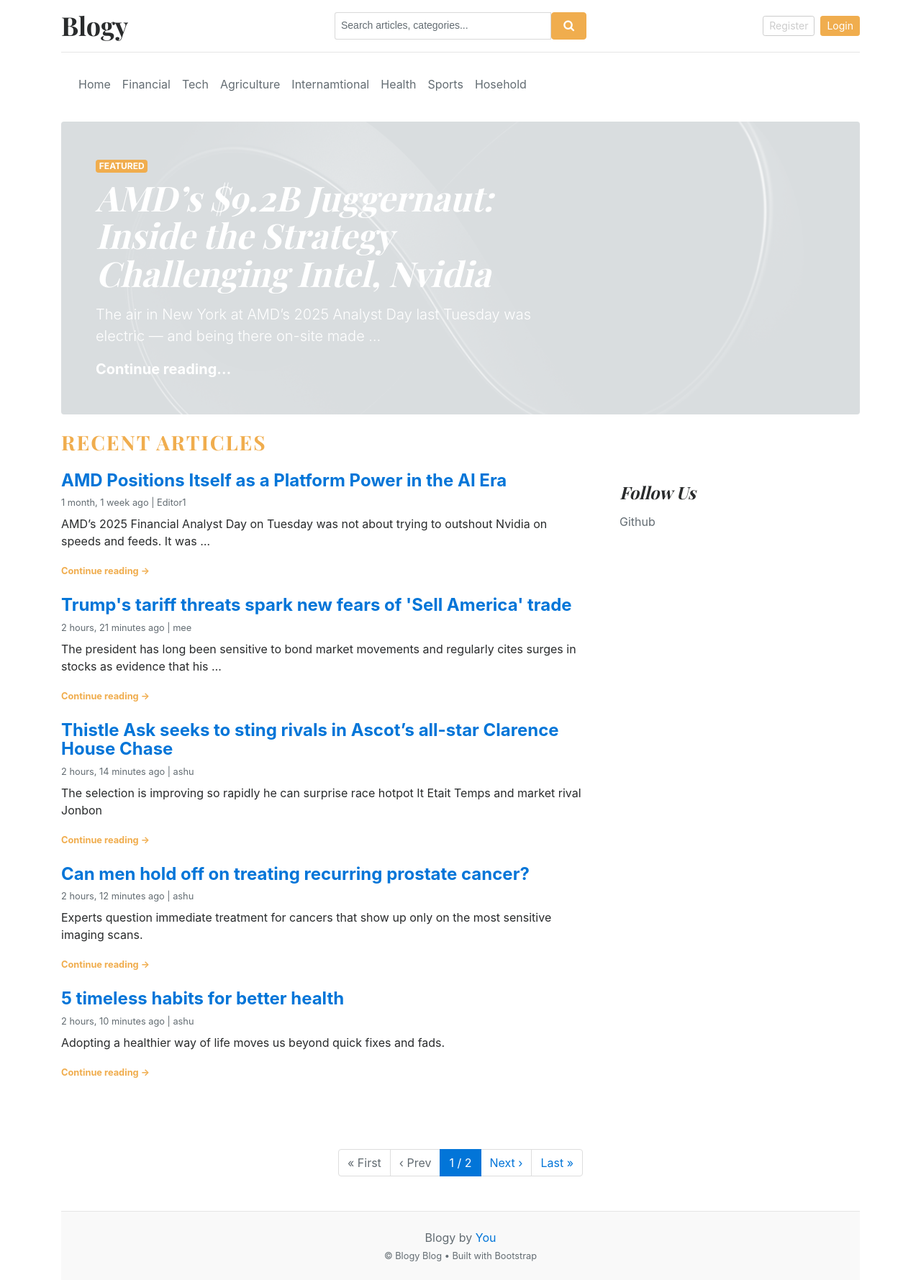
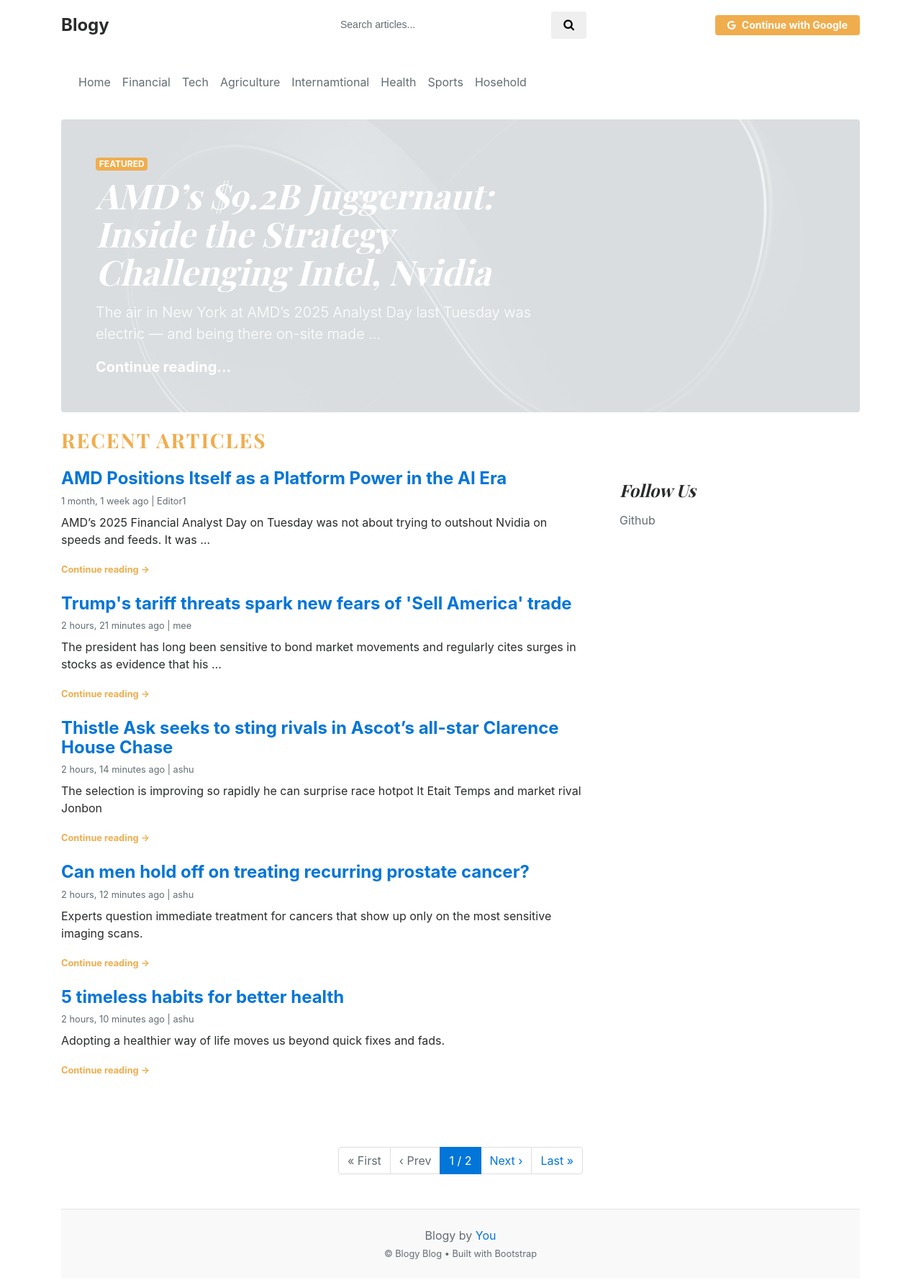
Before and after one commit to anirudhkhemriyaa/Blogy, a Django app: page / in a window 1280 px wide. Shown: the whole page at 72% size. After the commit the page ends 1750 px from the top, so only its background shows below. Run offline with Django 5.2, Linux system fonts and the light colour scheme; data comes from the database, SQL or seed files in the repository; both versions use the stored data as it was after the commit; some libraries are stand-ins or nearby versions.

Commit message:
Google auth implemented

```diff
--- a/blog/views.py
+++ b/blog/views.py
@@ -63,7 +63,7 @@ def search(request):
     return render(request , "search.html" , context)
 
 
-@login_required(login_url='login')
+@login_required
 def dashboard(request):
     category_count = Category.objects.all().count()
     blogs_count = Blog.objects.filter(author = request.user).count()
--- a/blogy/urls.py
+++ b/blogy/urls.py
@@ -28,8 +28,6 @@ urlpatterns = [
     path('category/',include('blog.urls')),
     path('blog/<slug:slug>/', blogView.blogs , name= 'blogs'),
     path('search/' , blogView.search , name='search'),
-    path('register/' , views.register , name="register"),
-    path('login/' , views.log_in , name="login"),
-    path('logout/' , views.log_out , name="logout"),
+    path('accounts/', include('allauth.urls')),
     path('dashboard/',include('blog.urls')),
 ] + static(settings.MEDIA_URL, document_root=settings.MEDIA_ROOT)
--- a/blogy/views.py
+++ b/blogy/views.py
@@ -30,45 +30,6 @@ def home(request):
     return render(request , "home.html" , context)
 
 
-
-def register(request):
-    if request.method == "POST":
-        form = RegistrationForm(request.POST)
-        if form.is_valid():
-          form.save()
-          return redirect('home')
-    else:
-        form = RegistrationForm()
-    context = {
-        'form':form
-    }
-    return render(request , "register.html" , context)
-
-
-
-
-def log_in(request):
-    if request.method == "POST":
-        form = AuthenticationForm(request , request.POST)
-        if form.is_valid():
-            username = form.cleaned_data['username']
-            password = form.cleaned_data['password']
-
-            user = authenticate(request, username = username , password=password)
-            if user is not None:
-                login(request , user)
-                return redirect('dashboard')
-            else:
-                return redirect('login')
-
-    form = AuthenticationForm()
-    context ={
-        'form':form
-    }
-    return render(request , "login.html" , context)
-
-
-
 def log_out(request):
     logout(request)
     return redirect('home')
--- a/templates/base.html
+++ b/templates/base.html
@@ -1,6 +1,11 @@
 {% load static %}
 <!DOCTYPE html>
 <html lang="en">
+
+
+{% load socialaccount %}
+
+
 <head>
     <meta charset="UTF-8">
     <meta name="viewport" content="width=device-width, initial-scale=1.0">
@@ -19,40 +24,28 @@
     <link rel="stylesheet" href="https://cdnjs.cloudflare.com/ajax/libs/font-awesome/4.7.0/css/font-awesome.min.css">
 
 </head>
-<body class="bg-light">
+<body>
 
 <div class="container">
 
-    <!-- HEADER -->
-    <header class="blog-header py-3 mb-3 border-bottom sticky-top bg-white">
-        <div class="row flex-nowrap justify-content-between align-items-center">
+   <header class="py-3 mb-3 border-bottom sticky-top bg-surface shadow-soft">
+  <div class="row align-items-center">
 
-            <!-- Logo / Brand -->
-            <div class="col-4 d-flex align-items-center">
-                <a class="blog-header-logo text-dark font-weight-bold h4 mb-0 text-decoration-none" href="/">
+    <div class="col-4">
+      <a class="h4 font-weight-bold mb-0 text-decoration-none"
+         style="color: var(--fg);" href="/">
         Blogy
       </a>
     </div>
 
-            <!-- Search -->
     <div class="col-4 d-none d-md-block">
-                <form action="{% url 'search' %}" method="GET" class="w-100">
-                    <div class="input-group input-group-sm">
-                        <input
-                            class="form-control"
-                            type="text"
-                            name="keyword"
-                            value="{{ keyword }}"
-                            placeholder="Search articles, categories..."
-                            aria-label="Enter search term..."
-                            aria-describedby="button-search"
-                        />
+      <form action="{% url 'search' %}" method="GET">
+        <div class="input-group input-group-sm shadow-sm">
+          <input class="form-control border-0"
+                 style="background: var(--card); color: var(--fg);"
+                 type="text" name="keyword" placeholder="Search articles..." />
           <div class="input-group-append">
-                            <button
-                                type="submit"
-                                class="btn btn-warning"
-                                id="button-search"
-                            >
+            <button class="btn btn-accent" type="submit">
               <i class="fa fa-search"></i>
             </button>
           </div>
@@ -60,56 +53,36 @@
       </form>
     </div>
 
-            <!-- Auth / User actions -->
     <div class="col-4 d-flex justify-content-end align-items-center">
+
+
       {% if not user.is_authenticated %}
-                    <a class="btn btn-sm btn-outline-secondary mr-2" href="{% url 'register' %}">
-                        Register
+        <a class="btn btn-sm btn-warning d-flex align-items-center shadow-sm px-3 rounded-pill"
+            href="{% provider_login_url 'google' %}">
+            <i class="fa fa-google mr-2"></i>
+            <span class="font-weight-bold">Continue with Google</span>
             </a>
-                    <a class="btn btn-sm btn-warning" href="{% url 'login' %}">
-                        Login
+
+      {% else %}
+        <a class="btn btn-sm btn-light d-flex align-items-center rounded-pill px-3 shadow-sm mr-2"
+            href="{% url 'dashboard' %}">
+            <i class="fa fa-user-circle mr-2"></i>
+            <span class="small font-weight-bold">
+                {{ user.email|truncatechars:18 }}
+            </span>
         </a>
-                {% else %}
-                    <a class="btn btn-sm btn-warning mr-2" href="{% url 'dashboard' %}">
-                        <i class="fa fa-user-circle mr-1"></i> {{ user }}
-                    </a>
-                    <a class="btn btn-sm btn-outline-secondary" href="{% url 'logout' %}">
+
+
+        <a class="btn btn-sm btn-outline-secondary"
+           href="/accounts/logout/">
           Logout
         </a>
       {% endif %}
     </div>
 
   </div>
+</header>
 
-        <!-- Mobile search (only visible on small screens) -->
-        <div class="row mt-3 d-md-none">
-            <div class="col-12">
-                <form action="{% url 'search' %}" method="GET">
-                    <div class="input-group input-group-sm">
-                        <input
-                            class="form-control"
-                            type="text"
-                            name="keyword"
-                            value="{{ keyword }}"
-                            placeholder="Search articles..."
-                            aria-label="Enter search term..."
-                            aria-describedby="button-search-mobile"
-                        />
-                        <div class="input-group-append">
-                            <button
-                                type="submit"
-                                class="btn btn-warning"
-                                id="button-search-mobile"
-                            >
-                                <i class="fa fa-search"></i>
-                            </button>
-                        </div>
-                    </div>
-                </form>
-            </div>
-        </div>
-
-    </header>
 
     <!-- CATEGORY NAV -->
     <div class="nav-scroller py-2 mb-4">
--- a/templates/blogs.html
+++ b/templates/blogs.html
@@ -78,7 +78,7 @@
                                 <p class="mb-0">
                                     Please
                                     <span>
-                                        <a href="{% url 'login' %}">Login</a>
+                                        <p><a href="{% provider_login_url 'google' %}">login</a></p>
                                     </span>
                                     to write a comment
                                 </p>
```
Also changed, not shown: blogy/settings.py (+33 -0 lines), templates/account/login.html (added, +22 -0 lines), templates/account/logout.html (added, +14 -0 lines), templates/login.html (deleted, +0 -33 lines), templates/register.html (deleted, +0 -33 lines), db.sqlite3. Lines whose indentation alone changed are shown as unchanged.
